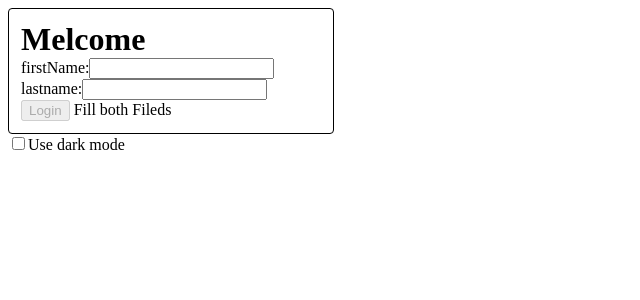
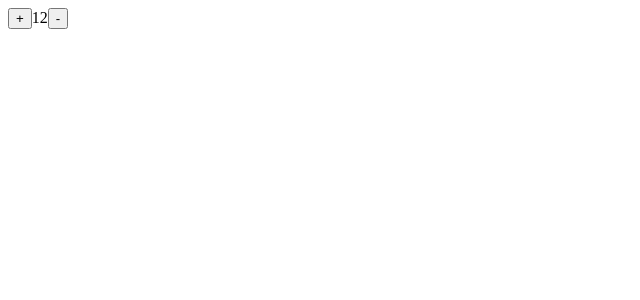
Before and after one commit to ajmal-m/React-interview-problems, a React (Vite) app: page / in a window 1280 px wide. Shown: the top 300 px of the page, without its empty margins (0-640 px from the left). Built offline with nearby package versions, Linux system fonts and the light colour scheme.

Commit message:
useReducer added

```diff
--- a/src/App.tsx
+++ b/src/App.tsx
@@ -12,11 +12,11 @@
 // import  './components/theme-toggler/index.css';
 // import {ThemeToggler} from './components/theme-toggler/index'
 
-import {Sample, UseContextChallengeTwo, Counter, Stopwatch, Form, CatFriends, StateComponent,  VideoPlayer, CounterButton, NameAgeForm} from './components/sample/index'
+import {Sample, ReducerTest, Counter, Stopwatch, Form, CatFriends, StateComponent,  VideoPlayer, CounterButton, NameAgeForm} from './components/sample/index'
 
 function App() {
   return (
-      <UseContextChallengeTwo/>
+      <ReducerTest/>
   )
 }
 
--- a/src/components/sample/index.tsx
+++ b/src/components/sample/index.tsx
@@ -1,4 +1,4 @@
-import React, { Children, createContext, memo, use, useActionState, useCallback, useContext, useEffect, useRef, useState } from "react";
+import React, { Children, createContext, memo, use, useActionState, useCallback, useContext, useEffect, useReducer, useRef, useState } from "react";
 
 export const Sample = ()=> {
 
@@ -737,4 +737,20 @@ export const ToggleTwo = () => {
         <input type="checkbox" name="theme" id="theme" value={darkMode} onChange={() => setDarkMode(d => !d)} />
         Use dark mode
     </>
+};
+
+const reducer = (state) => {
+    console.log("Dispatch called and reduce function triggered.....");
+    return { count: state.count+1};
+};
+
+
+export const ReducerTest = () => {
+    const [state, dispatch] = useReducer(reducer, {count: 12})
+
+    return <>
+        <button onClick={() => dispatch()}>+</button>
+        {state.count}
+        <button  onClick={() => dispatch()}>-</button>
+    </>
 }
```
